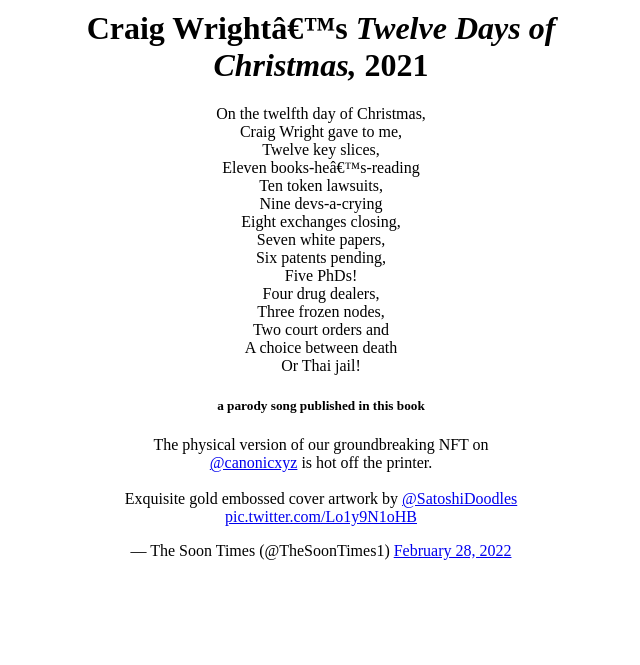
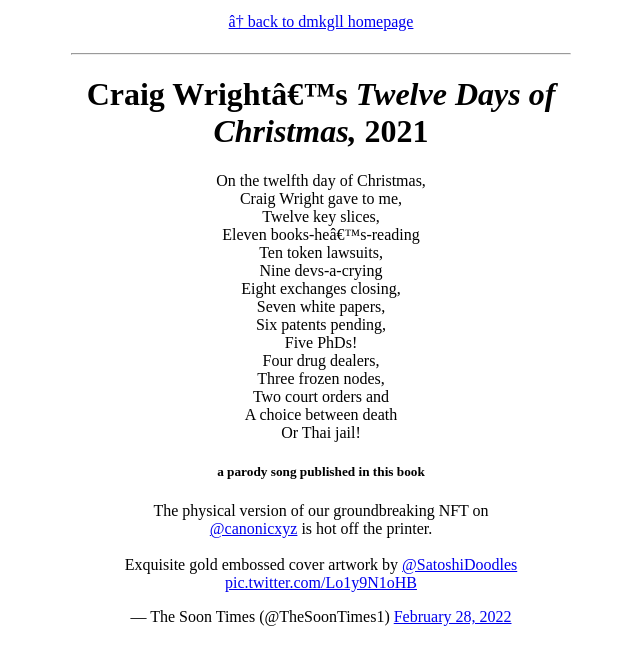
Before and after one commit to dmkgll/dmkgll, a Jekyll site: the page built from csw12.md, in a window 1280 px wide. Shown: the top 665 px of the page, without its empty margins (319-959 px from the left). Built offline with Jekyll 4.4.1, drawn with Linux system fonts in a browser that asks for light colours; comment, search, counter and statistics services are not loaded.

Commit message:
Update csw12.md

```diff
--- a/csw12.md
+++ b/csw12.md
@@ -3,6 +3,10 @@
 ---
 
 <style>body{max-width:500px;margin:auto;padding:10px;text-align:center;}h1,h5{text-align:center;}img{max-width:100%;}</style>
+
+<p><a href="/">← back to dmkgll homepage</a></p>
+
+---
 
 # Craig Wright's *Twelve Days of Christmas,* 2021
 
```
